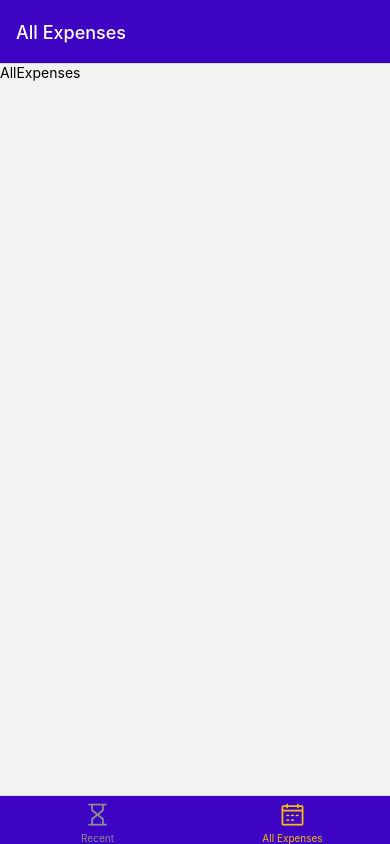
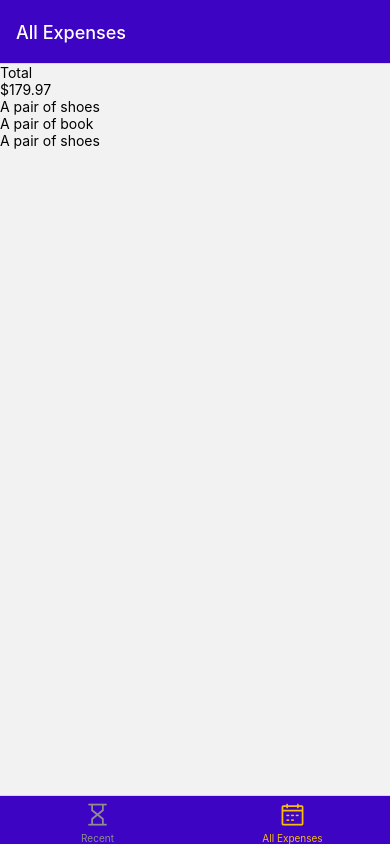
Before and after one commit to jaypithava/ExpenseTracker_RN, a React Native app: screen /AllExpenses in a window 390 px wide. Built offline with nearby package versions, Linux system fonts and the light colour scheme.

Commit message:
dummy data added in flatlist

```diff
--- a/App.tsx
+++ b/App.tsx
@@ -7,7 +7,7 @@ import {NavigationContainer} from '@react-navigation/native';
 import {createNativeStackNavigator} from '@react-navigation/native-stack';
 import {createBottomTabNavigator} from '@react-navigation/bottom-tabs';
 import RecentExpenses from './screens/RecentExpenses';
-import {GlobalStyles} from './components/styles';
+import {GlobalStyles} from './constants/styles';
 
 import AntDesign from 'react-native-vector-icons/AntDesign';
 
@@ -19,7 +19,7 @@ function BottomTabs() {
     <Tab.Navigator
       screenOptions={{
         headerStyle: {backgroundColor: GlobalStyles.colors.primary500},
-        headerTintColor: 'white',
+        headerTintColor: GlobalStyles.colors.white,
         tabBarStyle: {backgroundColor: GlobalStyles.colors.primary500},
         tabBarActiveTintColor: GlobalStyles.colors.accent500,
       }}>
@@ -40,10 +40,9 @@ function BottomTabs() {
         options={{
           title: 'All Expenses',
           tabBarLabel: 'All Expenses',
-          tabBarIcon: ({ color, size }) => (
+          tabBarIcon: ({color, size}) => (
             <AntDesign name="calendar" size={size} color={color} />
           ),
-
         }}
       />
     </Tab.Navigator>
--- /dev/null
+++ b/components/ExpensesOutput/ExpensesList.js
@@ -0,0 +1,18 @@
+import {FlatList, Text} from 'react-native';
+import React from 'react';
+
+function renderExpensesItem(itemData) {
+  return <Text>{itemData.item.description}</Text>;
+}
+
+const ExpensesList = ({expenses}) => {
+  return (
+    <FlatList
+      data={expenses}
+      renderItem={renderExpensesItem}
+      keyExtractor={item => item.id}
+    />
+  );
+};
+
+export default ExpensesList;
--- /dev/null
+++ b/components/ExpensesOutput/ExpensesOutput.js
@@ -0,0 +1,38 @@
+import {StyleSheet, Text, View, FlatList} from 'react-native';
+import React from 'react';
+import ExpensesList from './ExpensesList';
+import ExpensesSummary from './ExpensesSummary';
+
+const DUMMY_EXPENSES = [
+  {
+    id: 'e1',
+    description: 'A pair of shoes',
+    amount: 59.99,
+    date: new Date('2021-12-19'),
+  },
+  {
+    id: 'e2',
+    description: 'A pair of book',
+    amount: 49.99,
+    date: new Date('2024-12-19'),
+  },
+  {
+    id: 'e3',
+    description: 'A pair of shoes',
+    amount: 69.99,
+    date: new Date('2023-12-19'),
+  },
+];
+
+const ExpensesOutput = ({expenses, expensesPeriod}) => {
+  return (
+    <View>
+      <ExpensesSummary expenses={DUMMY_EXPENSES} periodName={expensesPeriod} />
+      <ExpensesList expenses={DUMMY_EXPENSES} />
+    </View>
+  );
+};
+
+export default ExpensesOutput;
+
+const styles = StyleSheet.create({});
--- /dev/null
+++ b/components/ExpensesOutput/ExpensesSummary.js
@@ -0,0 +1,15 @@
+import {View, Text} from 'react-native';
+import React from 'react';
+
+export default function ExpensesSummary({expenses, periodName}) {
+  const expensesSum = expenses.reduce((sum, expenses) => {
+    return sum + expenses.amount;
+  }, 0);
+
+  return (
+    <View>
+      <Text>{periodName}</Text>
+      <Text>${expensesSum.toFixed(2)}</Text>
+    </View>
+  );
+}
--- a/components/styles.js
+++ b/constants/styles.js
@@ -12,5 +12,6 @@ export const GlobalStyles = {
     error500: '#9b095c',
     gray500: '#39324a',
     gray700: '#221c30',
+    white: '#FFFFFF',
   },
 };
--- a/package.json
+++ b/package.json
@@ -4,7 +4,7 @@
   "private": true,
   "scripts": {
     "android": "react-native run-android",
-    "ios": "react-native run-ios",
+    "ios": "react-native run-ios --simulator='iPhone 15'",
     "lint": "eslint .",
     "start": "react-native start",
     "test": "jest"
--- a/screens/AllExpenses.js
+++ b/screens/AllExpenses.js
@@ -1,12 +1,5 @@
-import {StyleSheet, Text, View} from 'react-native';
-import React from 'react';
+import ExpensesOutput from '../components/ExpensesOutput/ExpensesOutput';
 
 export default function AllExpenses() {
-  return (
-    <View>
-      <Text>AllExpenses</Text>
-    </View>
-  );
+  return <ExpensesOutput expensesPeriod="Total" />;
 }
-
-const styles = StyleSheet.create({});
--- a/screens/RecentExpenses.js
+++ b/screens/RecentExpenses.js
@@ -1,12 +1,5 @@
-import {StyleSheet, Text, View} from 'react-native';
-import React from 'react';
+import ExpensesOutput from '../components/ExpensesOutput/ExpensesOutput';
 
 export default function RecentExpenses() {
-  return (
-    <View>
-      <Text>RecentExpenses</Text>
-    </View>
-  );
+  return <ExpensesOutput expensesPeriod="Last 7 Days" />;
 }
-
-const styles = StyleSheet.create({});
```
